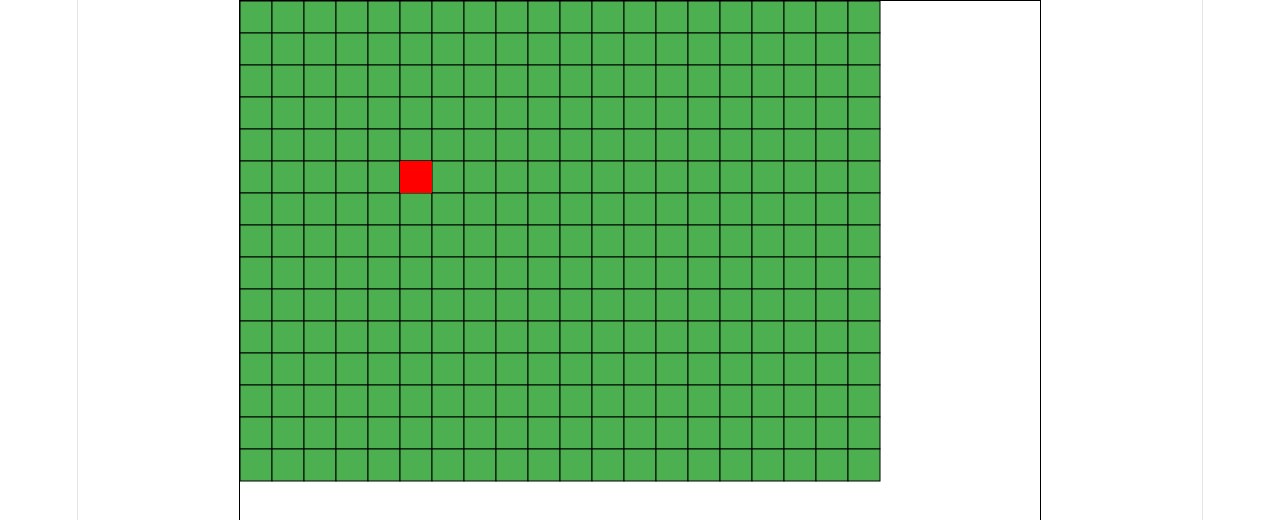
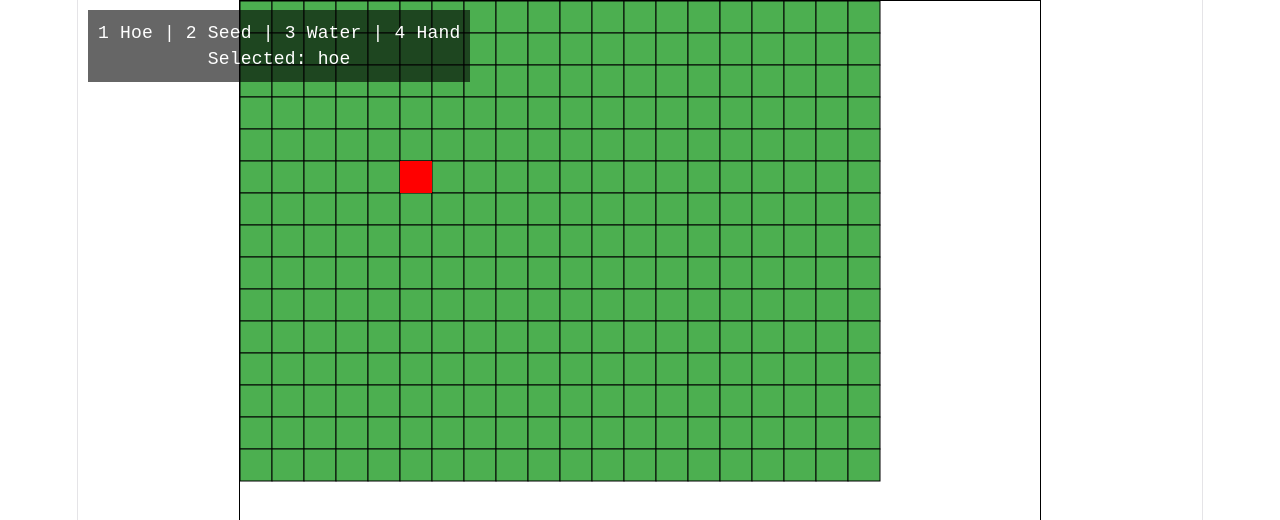
Before and after one commit to adarshkunwar/rust-and-soil, a React (Vite) app: page / in a window 1280 px wide. Shown: the top 520 px of the page. Built offline with nearby package versions, Linux system fonts and the light colour scheme.

Commit message:
fix: the game looks at the tools in hand only tills if the tool is hoe

```diff
--- a/src/app/Game.tsx
+++ b/src/app/Game.tsx
@@ -1,13 +1,16 @@
-import { useEffect, useRef } from "react";
+import { useEffect, useRef, useState } from "react";
 import { createGameLoop } from "../engine/gameLoop";
 import { createInput } from "../engine/input";
 import { handleInteraction } from "../systems/interactionSystem";
 import { createMap } from "../world/map";
 import { updateGrowth } from "../systems/growthSystem";
+import { applyTool } from "../systems/toolSystem";
+import type { Game } from "../types/game";
+import type { ToolType } from "../types/tools";
 
 const Game = () => {
   const canvasRef = useRef<HTMLCanvasElement | null>(null);
-  console.log("game started");
+  const [tool, setTool] = useState<ToolType>("hoe");
 
   useEffect(() => {
     const canvas = canvasRef.current!;
@@ -18,21 +21,50 @@ const Game = () => {
     canvas.height = 600;
 
     const input = createInput();
-    const game = {
+    const game: Game = {
       map: createMap(),
       player: {
         x: 5,
         y: 5,
         speed: 0.1,
       },
-      selectedAction: "till",
+      selectedTool: tool,
     };
 
     const handleKeyDown = (e: KeyboardEvent) => {
       handleInteraction(game, e.key.toLowerCase());
     };
 
+    const handleKeyOperationDown = (e: KeyboardEvent) => {
+      const key = e.key.toLowerCase();
+
+      if (key === "1") {
+        game.selectedTool = "hoe";
+        setTool("hoe");
+      }
+
+      if (key === "2") {
+        game.selectedTool = "seed";
+        setTool("seed");
+      }
+
+      if (key === "3") {
+        game.selectedTool = "water";
+        setTool("water");
+      }
+
+      if (key === "4") {
+        game.selectedTool = "hand";
+        setTool("hand");
+      }
+
+      if (key === "e") {
+        applyTool(game);
+      }
+    };
+
     window.addEventListener("keydown", handleKeyDown);
+    window.addEventListener("keydown", handleKeyOperationDown);
 
     const loop = createGameLoop(() => {
       update(game, input);
@@ -48,12 +80,32 @@ const Game = () => {
 
     return () => {
       clearInterval(growthInterval);
+      window.removeEventListener("keydown", handleKeyOperationDown);
       window.removeEventListener("keydown", handleKeyDown);
       loop.stop();
     };
   }, []);
 
-  return <canvas ref={canvasRef} style={{ border: "1px solid black" }} />;
+  return (
+    <div style={{ position: "relative" }}>
+      <canvas ref={canvasRef} style={{ border: "1px solid black" }} />
+
+      <div
+        style={{
+          position: "absolute",
+          top: 10,
+          left: 10,
+          background: "rgba(0,0,0,0.6)",
+          color: "white",
+          padding: "10px",
+          fontFamily: "monospace",
+        }}
+      >
+        <div>1 Hoe | 2 Seed | 3 Water | 4 Hand</div>
+        <div>Selected: {tool}</div>
+      </div>
+    </div>
+  );
 };
 
 function update(game: any, input: any) {
@@ -85,7 +137,9 @@ function render(ctx: CanvasRenderingContext2D, game: any) {
 
   for (let row of game.map) {
     for (let tile of row) {
-      ctx.fillStyle = "#4caf50";
+      if (tile.type === "grass") ctx.fillStyle = "#4caf50";
+      if (tile.type === "tilled") ctx.fillStyle = "#8b5a2b";
+      if (tile.type === "watered") ctx.fillStyle = "#3f7fbf";
       ctx.fillRect(tile.x * tileSize, tile.y * tileSize, tileSize, tileSize);
 
       ctx.strokeStyle = "#000";
--- a/src/systems/interactionSystem.ts
+++ b/src/systems/interactionSystem.ts
@@ -1,16 +1,19 @@
-export function handleInteraction(game: any, key: string) {
+import type { Game } from "../types/game";
+
+export function handleInteraction(game: Game, key: string) {
   const tile = game.map[game.player.y]?.[game.player.x];
+  const { selectedTool: tool } = game;
 
   if (!tile) return;
 
   if (key !== "e") return;
 
-  if (tile.type === "grass") {
+  if (tile.type === "grass" && tool === "hoe") {
     tile.type = "tilled";
     return;
   }
 
-  if (tile.type === "tilled" && !tile.crop) {
+  if (tile.type === "tilled" && !tile.crop && tool === "seed") {
     tile.crop = {
       type: "carrot",
       stage: "seed",
@@ -20,7 +23,7 @@ export function handleInteraction(game: any, key: string) {
     return;
   }
 
-  if (tile.crop) {
+  if (tile.crop && tool === "hand") {
     tile.crop.growth = 100;
     tile.crop.stage = "ready";
   }
--- /dev/null
+++ b/src/systems/toolSystem.ts
@@ -0,0 +1,46 @@
+import type { ToolType } from "../types/tools";
+
+export function applyTool(game: any) {
+  const tile = game.map[game.player.y]?.[game.player.x];
+  if (!tile) return;
+
+  const tool: ToolType = game.selectedTool;
+
+  console.log("TOOL:", tool, tile);
+
+  // HOE → till ground
+  if (tool === "hoe") {
+    if (tile.type === "grass") {
+      tile.type = "tilled";
+    }
+    return;
+  }
+
+  // SEED → plant crop
+  if (tool === "seed") {
+    if (tile.type === "tilled" && !tile.crop) {
+      tile.crop = {
+        type: "carrot",
+        stage: "seed",
+        growth: 0,
+      };
+    }
+    return;
+  }
+
+  // WATER → speed up growth
+  if (tool === "water") {
+    if (tile.crop) {
+      tile.crop.growth += 10;
+    }
+    return;
+  }
+
+  // HAND → harvest
+  if (tool === "hand") {
+    if (tile.crop && tile.crop.stage === "ready") {
+      tile.crop = undefined;
+    }
+    return;
+  }
+}
--- /dev/null
+++ b/src/types/game.ts
@@ -0,0 +1,14 @@
+import type { Tile } from "../world/tileTypes";
+import type { ToolType } from "./tools";
+
+export type Map = Tile[][];
+
+export type Game = {
+  map: Map;
+  player: {
+    x: number;
+    y: number;
+    speed: number;
+  };
+  selectedTool: ToolType;
+};
--- /dev/null
+++ b/src/types/tools.ts
@@ -0,0 +1 @@
+export type ToolType = "hoe" | "seed" | "water" | "hand";
--- a/src/world/map.ts
+++ b/src/world/map.ts
@@ -13,6 +13,7 @@ export const createMap = (): Tile[][] => {
         x,
         y,
         type: "grass",
+        crop: undefined,
       });
     }
     map.push(row);
```
Also changed, not shown: 1 other file (tests, documents, lock files or other folders).
